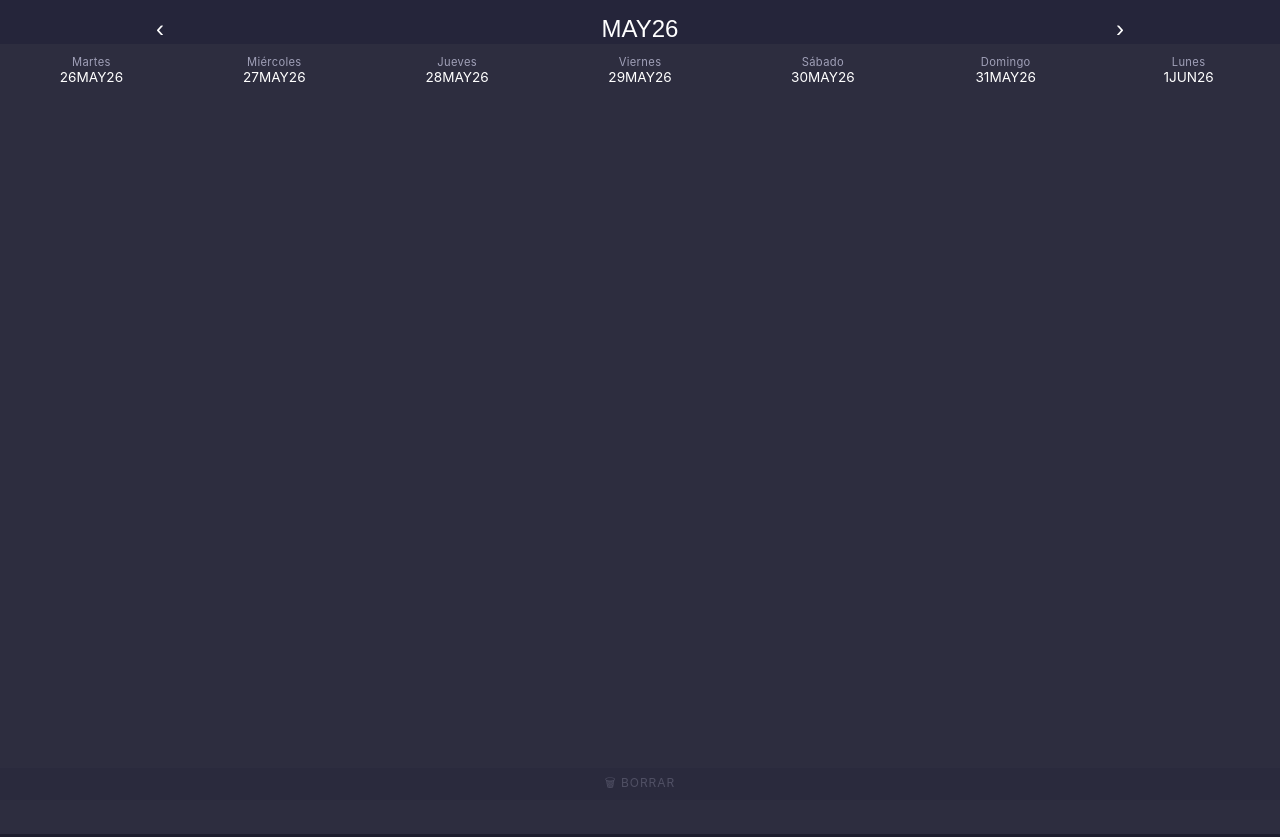
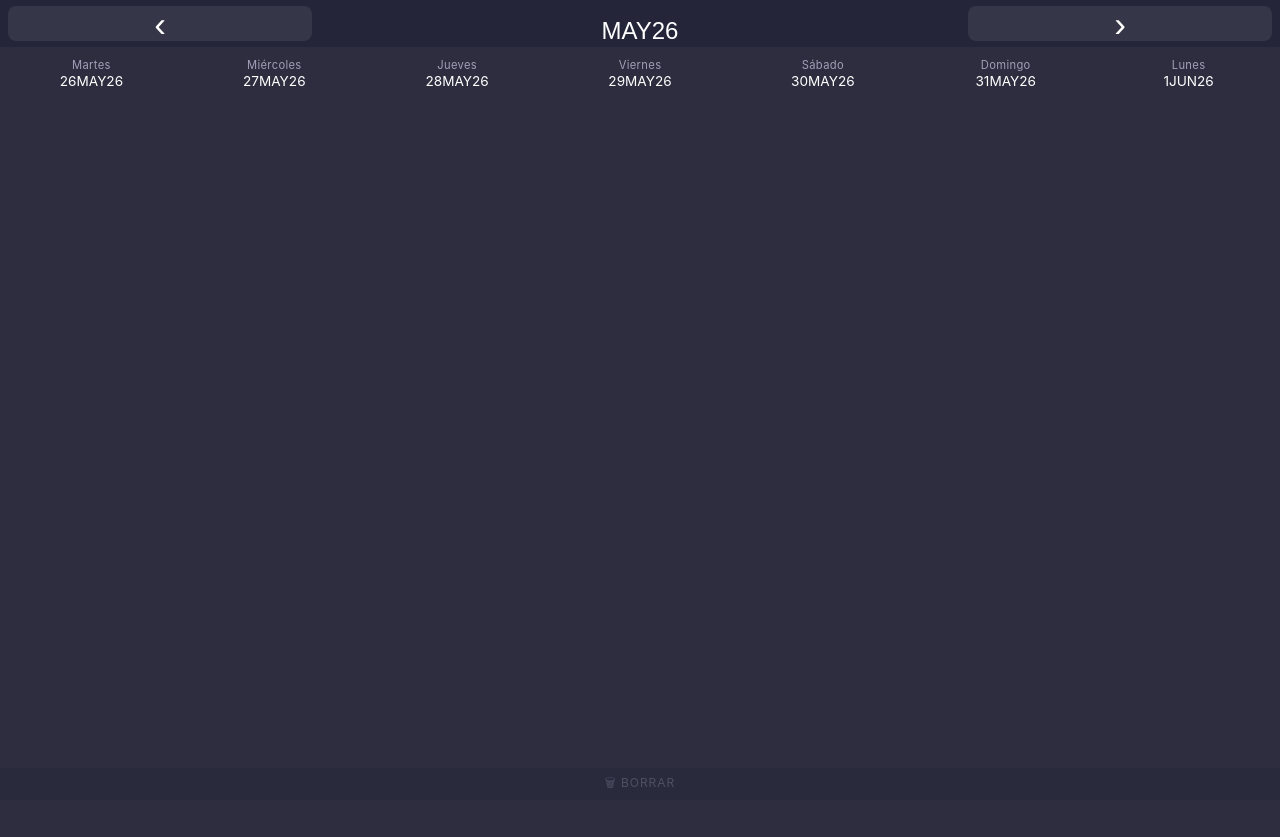
Before and after one commit to DanielBarragan96/ruta-js, a React (Create React App) app: page / in a window 1280 px wide. Built offline with nearby package versions, Linux system fonts and the light colour scheme.

Commit message:
fix: ui elemeents center

```diff
--- a/src/NavBar.css
+++ b/src/NavBar.css
@@ -2,9 +2,14 @@
   min-height: 5vh;
   flex: 2;
   background-color: var(--bg-elevated);
-  text-align: center;
   display: grid;
   grid-template-columns: 1fr 2fr 1fr;
+  align-items: center;
+}
+
+.date {
+  text-align: center;
+  justify-self: center;
 }
 
 button {
@@ -20,6 +25,32 @@ button {
 button:disabled {
   opacity: 0.3;
   cursor: default;
+}
+
+.nav-btn {
+  font-size: 2.2rem;
+  padding: 0 16px;
+  padding-top: 0;
+  margin: 6px 8px;
+  border-radius: 8px;
+  background: rgba(255, 255, 255, 0.08) !important;
+  color: var(--text-primary);
+  transition: background 0.15s ease, transform 0.1s ease;
+  display: flex;
+  align-items: center;
+  justify-content: center;
+  line-height: 1;
+}
+
+.nav-btn:hover {
+  background: rgba(255, 255, 255, 0.18) !important;
+  transform: scale(1.08);
+}
+
+.nav-btn:active {
+  transform: scale(0.95);
+  background: var(--accent) !important;
+  color: #0f0f1a;
 }
 
 /* Calendar overlay */
--- a/src/NavBar.jsx
+++ b/src/NavBar.jsx
@@ -59,11 +59,11 @@ export default function NavBar({ date, onPrevWeek, onNextWeek, onSelectDate }) {
 
   return (
     <div className="navbar_container">
-      <button onClick={onPrevWeek}>&#8249;</button>
+      <button className="nav-btn" onClick={onPrevWeek}>&#8249;</button>
       <button className="date" onClick={() => setShowCal((v) => !v)}>
         {month + year}
       </button>
-      <button onClick={onNextWeek}>&#8250;</button>
+      <button className="nav-btn" onClick={onNextWeek}>&#8250;</button>
 
       {showCal && (
         <div className="cal-overlay">
```
